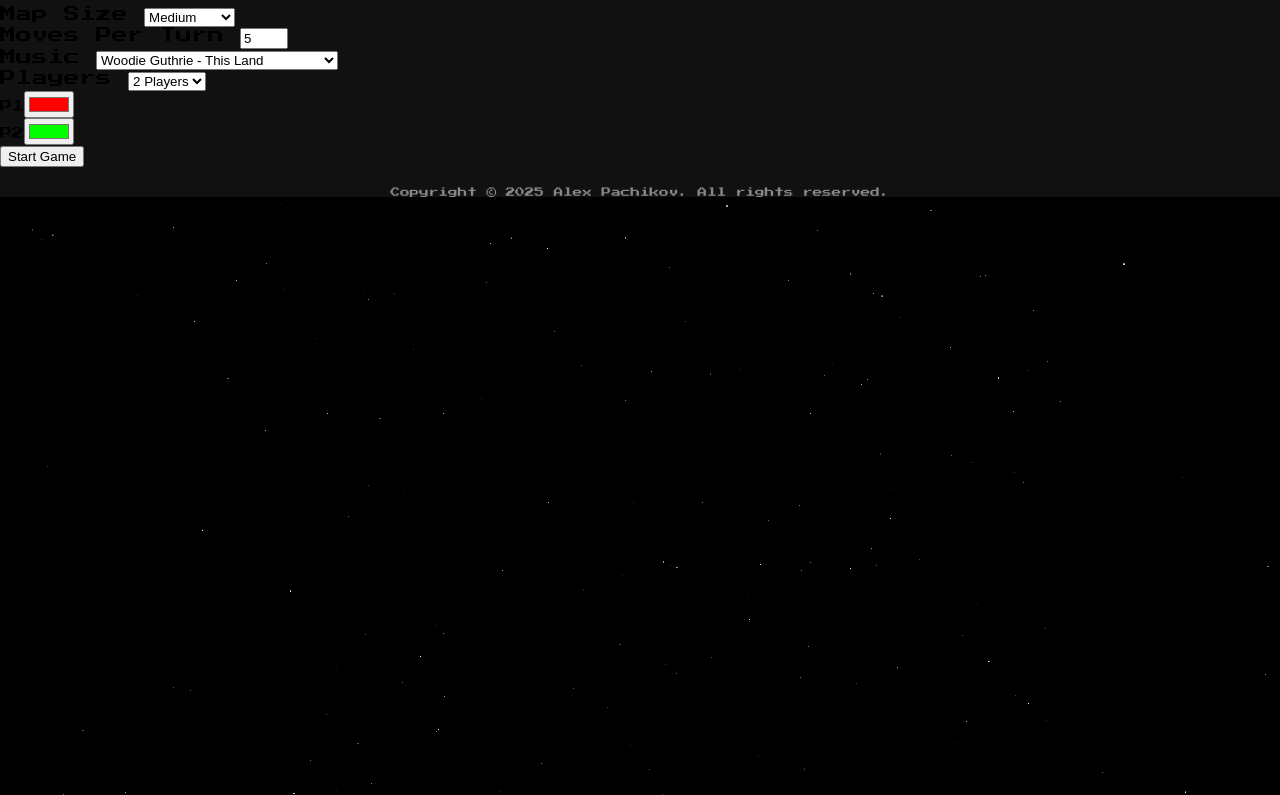
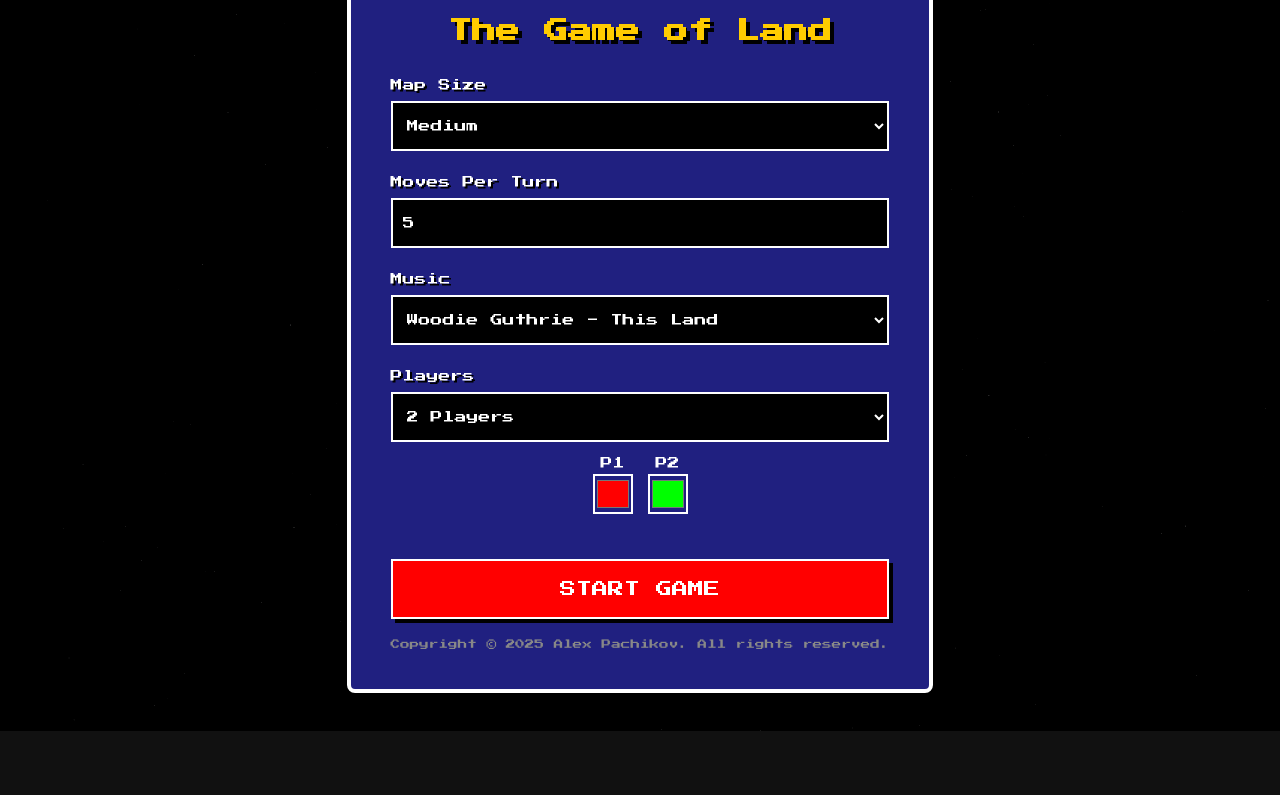
Before and after one commit to alexpach/land, a plain HTML site: page index.html in a window 1280 px wide. Shown: the part 69-864 px from the top of the page. After the commit the page ends 800 px from the top, so only its background shows below. Drawn offline with Linux system fonts and the light colour scheme.

Commit message:
Deploying to gh-pages from @ alexpach/land@ed388a0e8fd7a13aa9bae2a8c8bd1ee70d06fce3 🚀

```diff
--- a/index.html
+++ b/index.html
@@ -45,6 +45,146 @@
       font-size: 12px;
       cursor: pointer;
       box-shadow: 4px 4px 0px black;
+    }
+
+    #setup-screen {
+      position: absolute;
+      top: 0;
+      left: 0;
+      width: 100%;
+      height: 100%;
+      background: rgba(0, 0, 0, 0.85);
+      display: flex;
+      flex-direction: column;
+      align-items: center;
+      justify-content: center;
+      color: white;
+      z-index: 2000;
+    }
+
+    .setup-container {
+      background-color: #202080;
+      /* Classic RPG Blue */
+      padding: 40px;
+      border: 4px solid white;
+      border-radius: 8px;
+      box-shadow: 8px 8px 0px #000000;
+      text-align: center;
+      min-width: 400px;
+      image-rendering: pixelated;
+    }
+
+    h1 {
+      margin-top: 0;
+      color: #ffcc00;
+      /* Gold */
+      text-shadow: 4px 4px #000000;
+      font-size: 24px;
+      line-height: 1.5;
+      margin-bottom: 30px;
+    }
+
+    .control-group {
+      margin-bottom: 25px;
+      text-align: left;
+    }
+
+    label {
+      display: block;
+      margin-bottom: 10px;
+      font-size: 12px;
+      color: #ffffff;
+      text-shadow: 2px 2px #000000;
+    }
+
+    select,
+    input[type="number"] {
+      width: 100%;
+      height: 50px;
+      padding: 10px;
+      font-family: 'Press Start 2P', cursive;
+      font-size: 12px;
+      line-height: 1.5;
+      box-sizing: border-box;
+      background: #000000;
+      color: #ffffff;
+      border: 2px solid #ffffff;
+      border-radius: 0;
+      outline: none;
+      box-shadow: inset 2px 2px 0px rgba(0, 0, 0, 0.5);
+    }
+
+    .color-pickers {
+      display: flex;
+      gap: 15px;
+      margin-top: 15px;
+      justify-content: center;
+    }
+
+    .color-picker-wrapper {
+      display: flex;
+      flex-direction: column;
+      align-items: center;
+      gap: 5px;
+    }
+
+    .color-picker-wrapper span {
+      font-size: 10px;
+    }
+
+    input[type="color"] {
+      border: 2px solid white;
+      width: 40px;
+      height: 40px;
+      cursor: pointer;
+      background: none;
+      padding: 0;
+    }
+
+    button#start-btn {
+      background: #ff0000;
+      /* Mario Red */
+      color: white;
+      border: 2px solid white;
+      padding: 20px 30px;
+      font-size: 16px;
+      font-family: 'Press Start 2P', cursive;
+      cursor: pointer;
+      margin-top: 20px;
+      width: 100%;
+      text-transform: uppercase;
+      box-shadow: 4px 4px 0px #000000;
+      transition: transform 0.1s, box-shadow 0.1s;
+    }
+
+    button#start-btn:hover {
+      background: #ff4444;
+      transform: translate(2px, 2px);
+      box-shadow: 2px 2px 0px #000000;
+    }
+
+    button#start-btn:active {
+      transform: translate(4px, 4px);
+      box-shadow: 0px 0px 0px #000000;
+    }
+
+    #error-overlay {
+      position: absolute;
+      top: 0;
+      left: 0;
+      width: 100%;
+      height: 100%;
+      background: rgba(0, 0, 0, 0.95);
+      color: #ff5555;
+      font-family: monospace;
+      font-size: 14px;
+      padding: 40px;
+      display: none;
+      z-index: 9999;
+      white-space: pre-wrap;
+      overflow: auto;
+      user-select: text;
+      pointer-events: auto;
     }
 
     /* Mobile Responsiveness */
```
